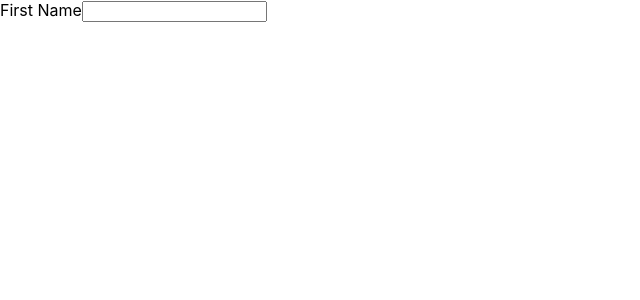
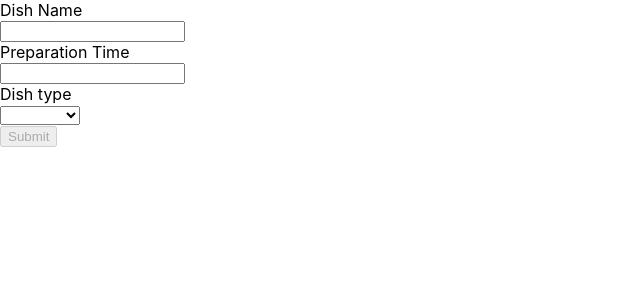
Before and after one commit to ignis05/dishes-form, a React (Create React App) app: page / in a window 1280 px wide. Shown: the top 300 px of the page, without its empty margins (0-640 px from the left). Built offline with nearby package versions, Linux system fonts and the light colour scheme.

Commit message:
feat: form with conditional fields

```diff
--- a/src/features/dishForm/DishForm.tsx
+++ b/src/features/dishForm/DishForm.tsx
@@ -1,19 +1,63 @@
 import React from 'react'
-import { Field, InjectedFormProps, reduxForm } from 'redux-form'
+import { Field, InjectedFormProps, formValueSelector, reduxForm } from 'redux-form'
+import { inputField, selectField } from './FormComponents'
+import { ConnectedProps, connect } from 'react-redux'
+import { RootState } from '../../app/store'
 
-let DishForm = (props: InjectedFormProps) => {
-	const { handleSubmit } = props
+const DishForm = (props: InjectedFormProps & HeaderProps) => {
+	const { handleSubmit, pristine, submitting, dishTypeValue, spicinessValue } = props
 	return (
 		<form onSubmit={handleSubmit}>
 			<div>
-				<label htmlFor="firstName">First Name</label>
-				<Field name="firstName" component="input" type="text" />
+				<Field component={inputField} name="name" label="Dish Name" type="text" required={true} />
+				<Field component={inputField} name="preparation_time" label="Preparation Time" placeholder="00:00:00" type="text" required={true} />
+
+				<Field component={selectField} name="type" label="Dish type" required={true}>
+					<option />
+					<option value="pizza">Pizza</option>
+					<option value="soup">Soup</option>
+					<option value="sandwich">Sandwich</option>
+				</Field>
+
+				{dishTypeValue === 'pizza' && (
+					<>
+						<Field component={inputField} name="no_of_slices" label="# of slices" type="number" required={true} />
+						<Field component={inputField} name="diameter" label="# of slices" type="number" required={true} />
+					</>
+				)}
+				{dishTypeValue === 'soup' && (
+					<Field
+						component={inputField}
+						name="spiciness_scale"
+						label={`Spiciness scale (1-10): ${spicinessValue || ''}`}
+						type="range"
+						extraHtmlAttributes={{ min: 1, max: 10 }}
+						required={true}
+					/>
+				)}
+				{dishTypeValue === 'sandwich' && (
+					<Field component={inputField} name="slices_of_bread" label="Slices of bread: " type="number" required={true} />
+				)}
 			</div>
+			<button type="submit" disabled={pristine || submitting}>
+				Submit
+			</button>
 		</form>
 	)
 }
 
-export default reduxForm({
-	// a unique name for the form
-	form: 'dish-form',
-})(DishForm)
+const selector = formValueSelector('dish-form')
+const connector = connect((state: RootState) => {
+	const dishTypeValue = selector(state, 'type')
+	const spicinessValue = selector(state, 'spiciness_scale')
+	return {
+		dishTypeValue,
+		spicinessValue,
+	}
+})
+type HeaderProps = ConnectedProps<typeof connector>
+const connectDecorated = connector(DishForm)
+
+const reduxFormDecorated = reduxForm({ form: 'dish-form' })(connectDecorated)
+
+export default reduxFormDecorated
--- /dev/null
+++ b/src/features/dishForm/FormComponents.tsx
@@ -0,0 +1,37 @@
+import { HTMLInputTypeAttribute } from 'react'
+import { WrappedFieldProps } from 'redux-form'
+
+type inputFieldProps = {
+	label: string
+	type: HTMLInputTypeAttribute
+	required: boolean
+	extraHtmlAttributes: { min?: number; max?: number; placeholder: string }
+}
+const inputField = ({ input, label, type, required, meta, extraHtmlAttributes }: inputFieldProps & WrappedFieldProps) => (
+	<div>
+		<label>{label}</label>
+		<div className="">
+			<input {...input} type={type} {...extraHtmlAttributes} required={required} />
+			{meta.touched && meta.error && <span>{meta.error}</span>}
+		</div>
+	</div>
+)
+
+type selectFieldProps = {
+	label: string
+	required: boolean
+	children: JSX.Element[]
+}
+const selectField = ({ input, label, required, meta, children }: selectFieldProps & WrappedFieldProps) => (
+	<div>
+		<label>{label}</label>
+		<div className="">
+			<select {...input} required={required}>
+				{children}
+			</select>
+			{meta.touched && meta.error && <span>{meta.error}</span>}
+		</div>
+	</div>
+)
+
+export { inputField, selectField }
```
